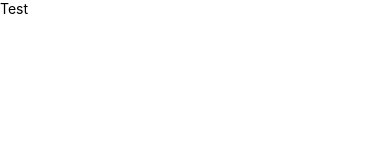
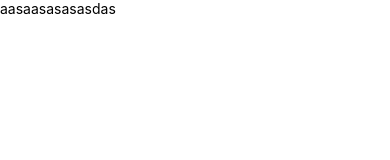
Before and after one commit to BartoszHor/React_Native_Star_Wars, a React Native app: screen / in a window 390 px wide. Shown: the top 160 px of the page. Built offline with nearby package versions, Linux system fonts and the light colour scheme.

Commit message:
setting up config files

```diff
--- a/App.tsx
+++ b/App.tsx
@@ -1,10 +1,10 @@
 import React from 'react';
-import {StyleSheet, View, Text} from 'react-native';
+import { StyleSheet, View, Text } from 'react-native';
 
-const App = () => {
+export default () => {
   return (
     <View>
-      <Text>Test</Text>
+      <Text>aasaasasasasdas</Text>
     </View>
   );
 };
@@ -14,5 +14,3 @@ const styles = StyleSheet.create({
     flex: 1,
   },
 });
-
-export default App;
--- a/index.js
+++ b/index.js
@@ -2,8 +2,8 @@
  * @format
  */
 
-import {AppRegistry} from 'react-native';
+import { AppRegistry } from 'react-native';
 import App from './App';
-import {name as appName} from './app.json';
+import { name as appName } from './app.json';
 
 AppRegistry.registerComponent(appName, () => App);
```
Also changed, not shown: app.json (line endings or trailing spaces), 3 other files (tests, documents, lock files or other folders).
